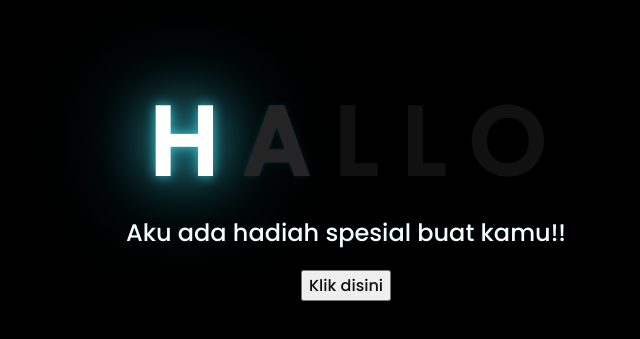
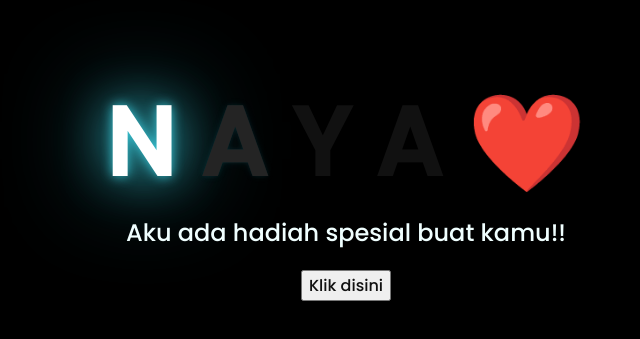
Before and after one commit to abdulkun09/naya, a plain HTML site: page index.html in a window 1280 px wide. Shown: the part 223-562 px from the top of the page, without its empty margins (302-942 px from the left). Drawn offline with Linux system fonts and the light colour scheme; files that its build step writes are made by us from their sources.

Commit message:
Update index.html

```diff
--- a/index.html
+++ b/index.html
@@ -11,11 +11,11 @@
 <body>
     <div class="greetings">
     <!-- silahkan menambah kata sesuai keinginan dengan <span>text...</span -->
-        <span>H</span>
+        <span>N</span>
         <span>A</span>
-        <span>L</span>
-        <span>L</span>
-        <span>O</span>
+        <span>Y</span>
+        <span>A</span>
+        <span>❤️</span>
     </div>
     <div class="description">
         <span>Aku ada hadiah spesial buat kamu!!</span>
```
